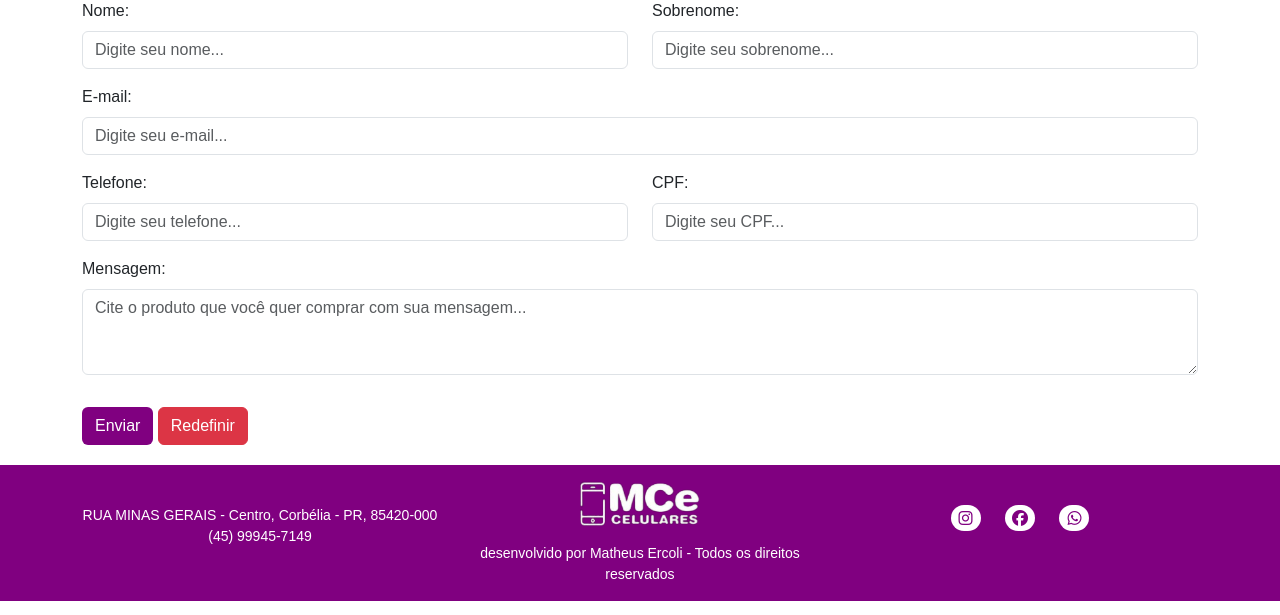
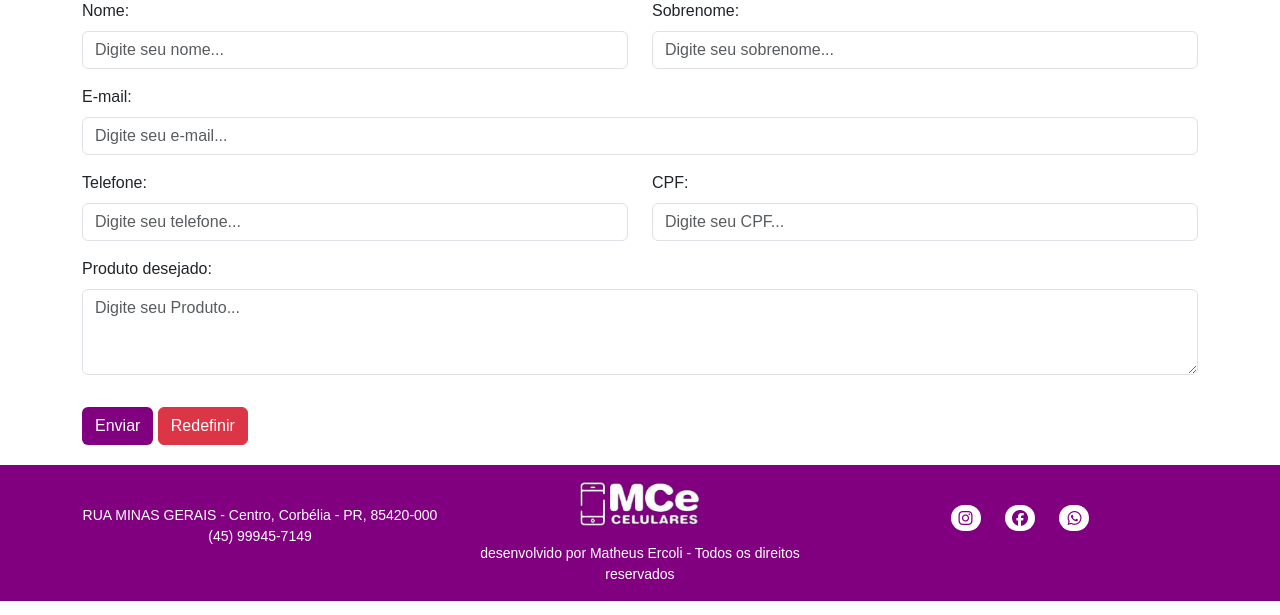
Before and after one commit to MatheusErcoli/MCE-celulares, a PHP site: page /contato in a window 1280 px wide. Shown: the part 143-758 px from the top of the page. Run offline with PHP 8.4, Linux system fonts and the light colour scheme; some web fonts are replaced.

Commit message:
arrumei texto de mensagens(o ultimo não era o ultimo espero que esse seja)

```diff
--- a/paginas/contato.php
+++ b/paginas/contato.php
@@ -35,9 +35,9 @@
     </div>
 
     <div class="mb-3">
-      <label for="mensagem" class="form-label">Mensagem:</label>
-      <textarea class="form-control" name="mensagem" id="mensagem" rows="3" required minlength="10" placeholder="Cite o produto que você quer comprar com sua mensagem..."></textarea>
-      <div class="invalid-feedback">Por favor, insira uma mensagem (pelo menos 10 caracteres).</div>
+      <label for="mensagem" class="form-label">Produto desejado: </label>
+      <textarea class="form-control" name="mensagem" id="mensagem" rows="3" required minlength="5" placeholder="Digite seu Produto..."></textarea>
+      <div class="invalid-feedback">Por favor, insira uma mensagem (pelo menos 5 caracteres).</div>
     </div>
 
     <button class="btn btn-purple mt-3" type="submit">Enviar</button>
```
